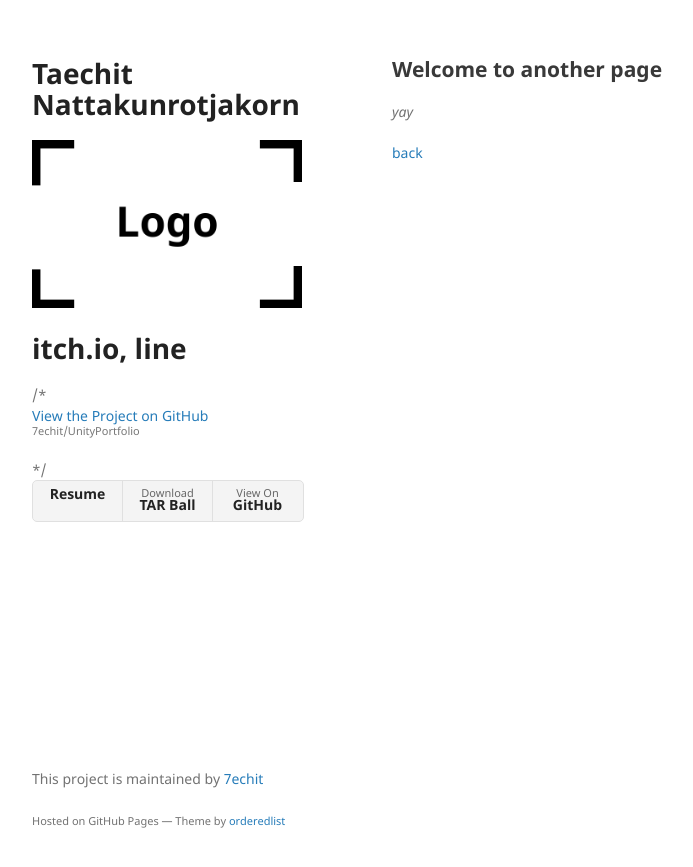
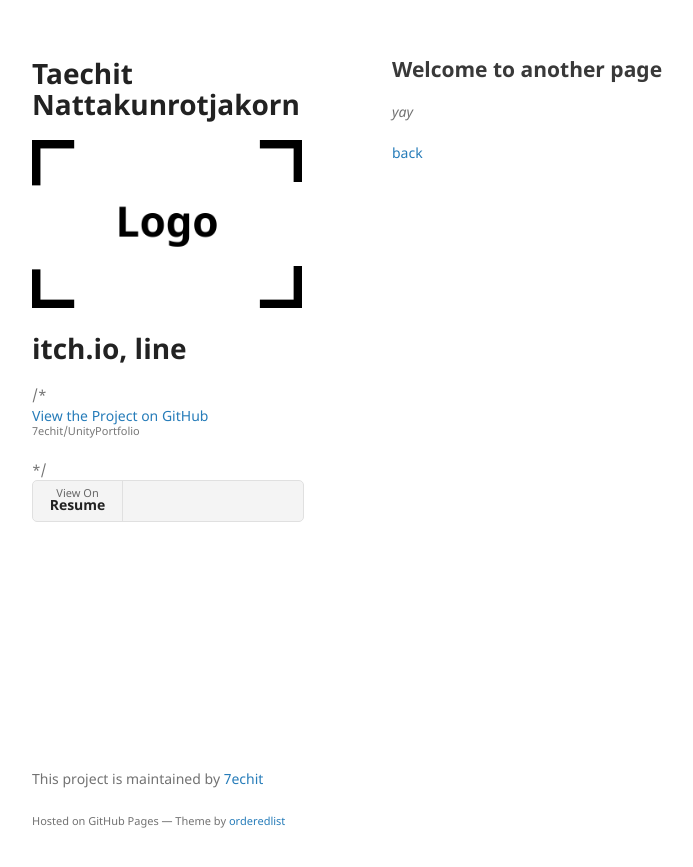
Before and after one commit to 7echit/UnityPortfolio, a Jekyll site: the page built from another-page.md, in a window 1280 px wide. Shown: the top 867 px of the page, without its empty margins (178-871 px from the left). Built offline with Jekyll 4.4.1, drawn with Linux system fonts in a browser that asks for light colours; the repository's description, which GitHub fills in, is left out; our own code applies the rules of GitHub Pages for plain Markdown files.

Commit message:
Update default.html

```diff
--- a/_layouts/default.html
+++ b/_layouts/default.html
@@ -30,9 +30,7 @@
 
         {% if site.show_downloads %}
         <ul class="downloads">
-          <li><a href="https://drive.google.com/file/u/2/d/1Iy8tUNr0JzqzMCRPzjBYAjHOgbP1HYqo/view?usp=sharing"><strong>Resume</strong></a></li>
-          <li><a href="{{ site.github.tar_url }}">Download <strong>TAR Ball</strong></a></li>
-          <li><a href="{{ site.github.repository_url }}">View On <strong>GitHub</strong></a></li>
+          <li><a href="https://drive.google.com/file/u/2/d/1Iy8tUNr0JzqzMCRPzjBYAjHOgbP1HYqo/view?usp=sharing" target= "_blank">View On <strong>Resume</strong></a></li>
         </ul>
         {% endif %}
       </header>
```
